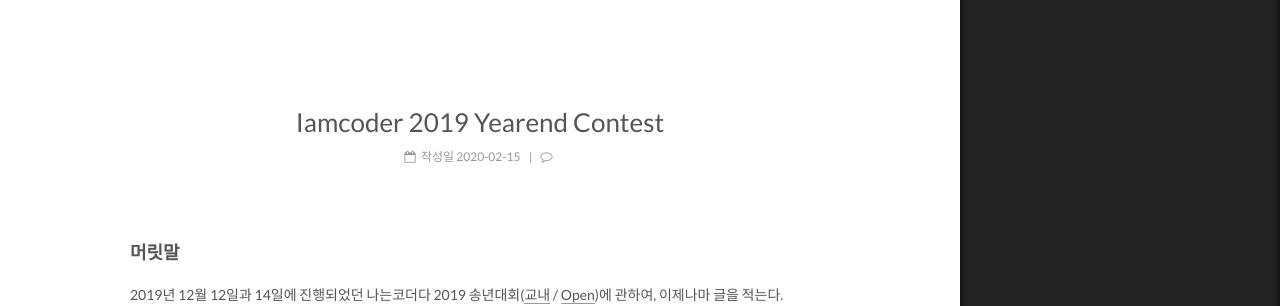
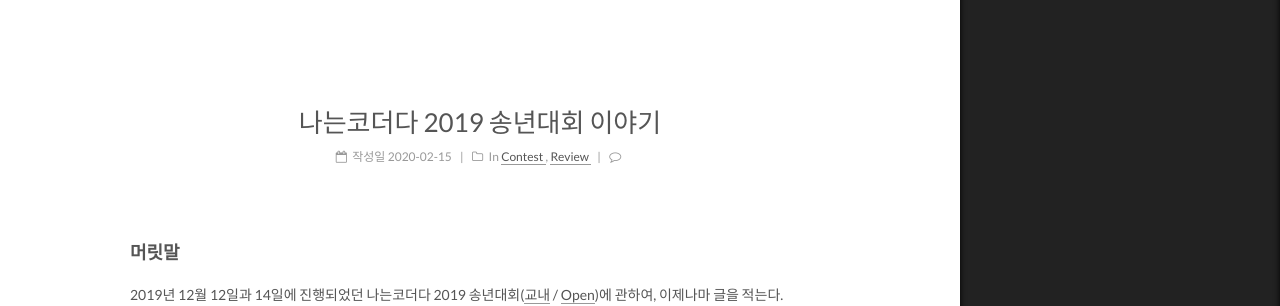
Before and after one commit to youngyojun/youngyojun.github.io, a Jekyll site: the page built from _posts/2020-02-15-iamcoder-2019-yearend-contest.md, in a window 1280 px wide and 1400 px high. Shown: the part 274-580 px from the top of the window. Built offline with Jekyll 4.4.1, drawn with Linux system fonts in a browser that asks for light colours; comment, search, counter and statistics services are not loaded; some of the changed text lies outside the part shown.

Commit message:
title 넣음

```diff
--- a/_posts/2020-02-15-iamcoder-2019-yearend-contest.md
+++ b/_posts/2020-02-15-iamcoder-2019-yearend-contest.md
@@ -1,3 +1,11 @@
+---
+title: "나는코더다 2019 송년대회 이야기"
+categories:
+ - Contest
+ - Review
+tags: 대회, 풀이, 출제, 나는코더다
+---
+
 ### 머릿말
 
 2019년 12월 12일과 14일에 진행되었던 나는코더다 2019 송년대회([교내](https://www.acmicpc.net/contest/view/493) / [Open](https://www.acmicpc.net/contest/view/494))에 관하여, 이제나마 글을 적는다.
```
